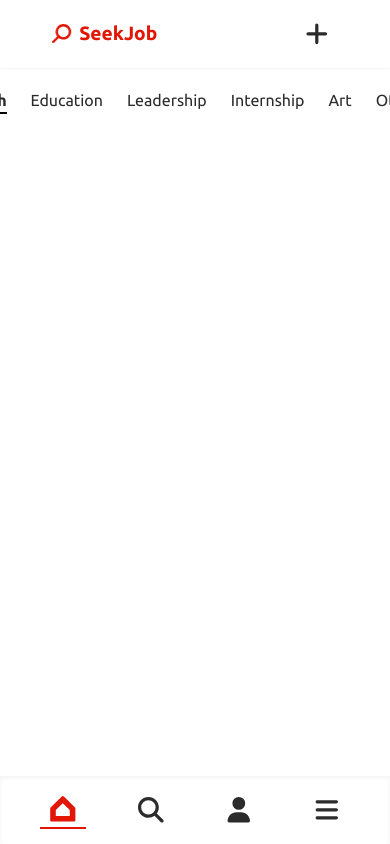
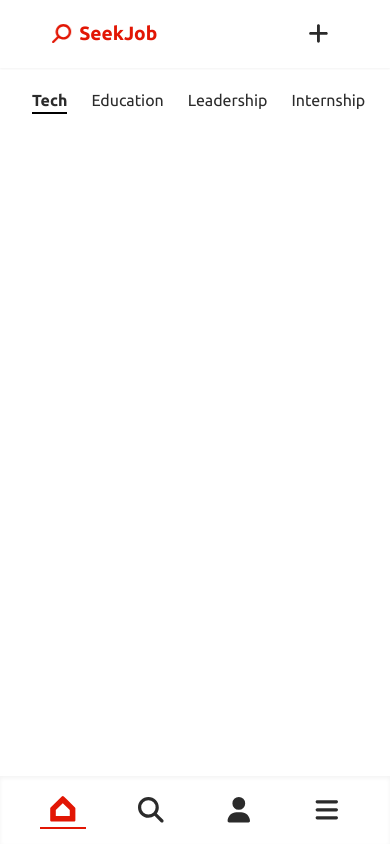
Before and after one commit to fisayo-dev/SeekJob, a React (Vite) app in the folder SeekJob/: page /jobs in a window 390 px wide. Built offline with nearby package versions, Linux system fonts and the light colour scheme.

Commit message:
Added changes

```diff
--- a/SeekJob/src/components/Header.jsx
+++ b/SeekJob/src/components/Header.jsx
@@ -12,7 +12,7 @@ const Header = ({responsive}) => {
       <NavLink to="/jobs">
       <Logo />
       </NavLink>
-      <div className="flex justify-center text-[1.6rem] gap-5 items-center">
+      <div className="flex justify-center text-[1.43rem] gap-5 items-center">
         <NavLink to="/jobs" className={`app-page-tabs ${active} ${responsive ? 'hidden' : ''}`}>
           <SiGooglehome />
         </NavLink>
@@ -23,7 +23,7 @@ const Header = ({responsive}) => {
           <FaUser />
         </NavLink>
       </div>
-      <div className="flex justify-center text-[1.6rem] cursor-pointer gap-5 items-center">
+      <div className="flex justify-center text-[1.43rem] cursor-pointer gap-5 items-center">
         <NavLink to="/create">
           <FaPlus className={`hover-app-text-color`} />
         </NavLink>
--- a/SeekJob/src/index.css
+++ b/SeekJob/src/index.css
@@ -99,3 +99,7 @@ input:focus {
   border-radius: 10px;
   background-color: var(--standard-app-color);
 }
+
+.catgeories-tabs::-webkit-scrollbar-thumb {
+    background: none;
+}
--- a/SeekJob/src/pages/UserPages/Jobs.jsx
+++ b/SeekJob/src/pages/UserPages/Jobs.jsx
@@ -5,7 +5,7 @@ const Jobs = () => {
   const [currentTab, setCurrentTab] = useState("tech");
   return (
     <UserPage>
-      <div className="p-3 justify-center gap-6 flex items-start">
+      <div className="p-3 sticky justify-start catgeories-tabs md:justify-center w-full overflow-scroll gap-6 flex items-start">
         <p
           className={`${
             currentTab == "tech"
@@ -67,6 +67,7 @@ const Jobs = () => {
           Other
         </p>
       </div>
+
     </UserPage>
   );
 };
--- a/SeekJob/src/pages/UserPages/UserPage.jsx
+++ b/SeekJob/src/pages/UserPages/UserPage.jsx
@@ -8,16 +8,17 @@ const UserPage = ({ children }) => {
   const [responsive, setResponsive] = useState(false);
 
   useEffect(() => {
+    windowWidth < 998 ? setResponsive(true) : setResponsive(false);
+  }, [windowWidth]);
+
+  useEffect(() => {
     window.addEventListener("resize", () => setWindowWidth(window.innerWidth));
   },[]);
-  useEffect(() => {
-    windowWidth < 998 ? setResponsive(true) : setResponsive(false);
-  }, [windowWidth]);
 
   return (
     <div>
       <Header responsive={responsive} />
-      <div className="app-content grid justify-center px-5 pt-2 overflow-scroll ">
+      <div className="app-content items-start grid gap-6 px-5 pt-2 overflow-scroll ">
         {children}
       </div>
       <AppFooter responsive={responsive} />
```
